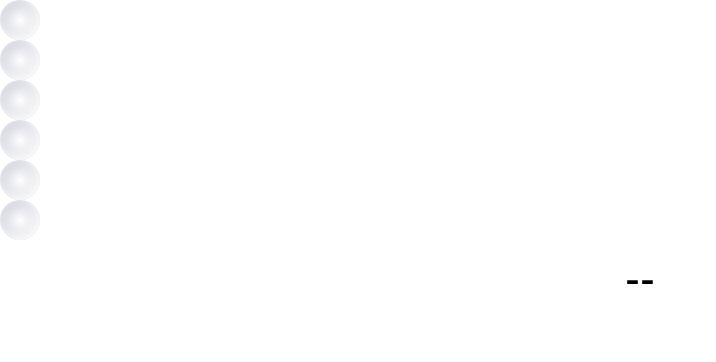
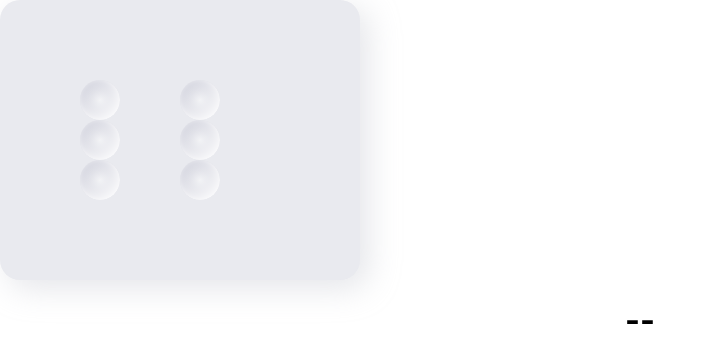
Before and after one commit to nvidal/puzzles-toolkit, a React (Create React App) app: page / in a window 1280 px wide. Shown: the top 362 px of the page, without its empty margins (0-716 px from the left). Built offline with nearby package versions, Linux system fonts and the light colour scheme; the HTML template or start-up script is replaced by a standard one.

Commit message:
Styling to components

```diff
--- a/src/components/Grid.tsx
+++ b/src/components/Grid.tsx
@@ -1,4 +1,5 @@
 import GridSymbol from "./GridSymbol";
+import styled from 'styled-components';
 
 declare interface GridProps {
     gridState : boolean[],
@@ -8,19 +9,21 @@ declare interface GridProps {
 
 const Grid = ({ gridState, onActivateChange }: GridProps) => {
 
-    const braileStyles= {
-        display: "grid",
-        gridTemplateColumns: "1fr 1fr",
-        gridTemplateRows: "1fr 1fr 1fr",
-        width: "auto",
-        alignContent: "start",
-    }
+    const GridContainer = styled.div `
+        background: #E9EAEF;
+        box-shadow: 8px 8px 32px rgba(188, 189, 199, 0.4);
+        border-radius: 20px;
+        width: 200px;
+        display: grid;
+        grid-template-columns: 1fr 1fr;
+        grid-template-rows: 1fr 1fr 1fr;
+        padding: 80px;
+
+    `;
+
 
     return (
-        <div>
-                {gridState.map( (el, idx) => <GridSymbol id={idx} value={el} onActivateChange={onActivateChange}/> )}
-        </div>
-
+        <GridContainer>{gridState.map( (el, idx) => <GridSymbol id={idx} value={el} onActivateChange={onActivateChange} /> )}</GridContainer>
     )
 }
 
--- a/src/components/GridSymbol.tsx
+++ b/src/components/GridSymbol.tsx
@@ -6,6 +6,7 @@ declare interface GridSymbolProps {
     value: boolean,
     onActivateChange: (id: number) => void
 };
+
 const GridSymbol = ({id, value, onActivateChange}: GridSymbolProps) => {
 
     const [selected, setSelected] = useState(value);
@@ -18,6 +19,7 @@ const GridSymbol = ({id, value, onActivateChange}: GridSymbolProps) => {
             box-shadow: ${props => selected ? "2px 2px 4px #C0C2CE, -2px -2px 8px #FFFFFF, inset 5px 5px 10px rgba(255, 255, 255, 0.4)" : "inset -5px -5px 16px #FFFFFF"};
             transition: all ease-in 500ms;
         `;
+
     return (
         <div id={id.toString()}>
             <BrailleControl onClick={() => {setSelected(!selected); onActivateChange(id)}}/>
--- a/src/components/Translator.tsx
+++ b/src/components/Translator.tsx
@@ -1,8 +1,16 @@
 import React, { useState } from "react";
 import Grid from "./Grid";
 import Result from "./Result";
+import styled from 'styled-components';
+
 
 const calculateResult = () => "A";
+
+const Container = styled.div `
+    display: flex;
+    flex-direction: column;
+    justify-content: center;
+`;
 
 const Translator = () => {
 
@@ -21,8 +29,10 @@ const Translator = () => {
 
     return (
         <div>
+        <Container>
             <Grid gridState={braileSymbol} onActivateChange={onActivateChange}/>
             <Result value={result}/>
+        </Container>
         </div>
 
     )
```
